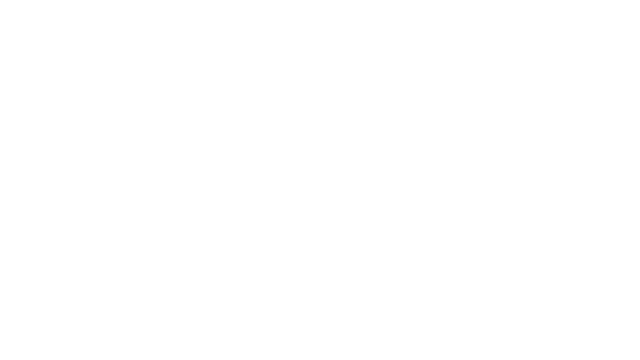
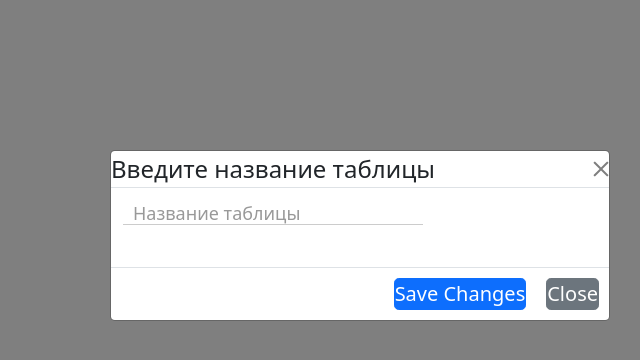
Before and after one commit to tallsage/table, a React (Create React App) app: page /createTable in a window 1280 px wide. Shown: the top 360 px of the page, without its empty margins (640-1280 px from the left). Built offline with nearby package versions, Linux system fonts and the light colour scheme.

Commit message:
buggg isNotAFunction

```diff
--- a/src/App.js
+++ b/src/App.js
@@ -4,7 +4,8 @@ import {BrowserRouter, Route, Switch} from 'react-router-dom'
 
 import Main from './components/main/Main'
 import Table from './components/table/Table'
-
+import AllTable from './components/allTable/AllTable'
+import CreateTable from './components/createTable/CreateTable';
 
 const App = (props) => {
 
@@ -12,12 +13,27 @@ const App = (props) => {
     <BrowserRouter>
     <div className='App'>
       <Switch>
-        <Route exact path='/' render={()=><Main/>}/>
+        <Route exact path='/' render={()=><Main state={props.state}/>}/>
         <Route exact path='/table' render={()=>
           <Table
             info={props.state[0].table}
             updateStringPerson={props.updateStringPerson}
+            updateStringType={props.updateStringType}
+            updateStringName={props.updateStringName}
+            updateStringTheme={props.updateStringTheme}
+            updateStringPage={props.updateStringPage}
+            updateStringRating={props.updateStringRating}
+            updateIntId={props.updateIntId}
             addString={props.addString}
+          />}
+        />
+        <Route exact path='/allTable' render={()=>
+          <AllTable state={props.state}/>}
+        />
+        <Route exact path='/createTable' render={()=>
+          <CreateTable
+            addTable = {props.addTable}
+            createTableName = {props.createTableName}
           />}
         />
       </Switch>
--- a/src/components/adder/Adder.jsx
+++ b/src/components/adder/Adder.jsx
@@ -7,65 +7,131 @@ import 'bootstrap/dist/css/bootstrap.min.css';
 const Adder = (props) =>{
 
     const [state, setState] = useState({
-        inputValue: ''
+        inputValuePe: '',
+        inputValueTy: '',
+        inputValueN: '',
+        inputValueTh: '',
+        inputValuePa: '',
+        inputValueR: '',
+        Name: ''
     })
 
-    const upd = (e) => {
-        setState({...state, inputValue: e.target.value})
-        props.updateStringPerson(e.target.value)
+    const updPerson = (e) => {
+        var inputValuePe = e.target.value
+        setState({...state, inputValuePe})
+        props.updateStringPerson(inputValuePe)
+    }
+
+    const updType = (e) => {
+        var inputValueTy = e.target.value
+        setState({...state, inputValueTy})
+        props.updateStringType(inputValueTy)
+    }
+
+    const updName = (e) => {
+        var inputValueN = e.target.value
+        setState({...state, inputValueN})
+        props.updateStringName(inputValueN)
+    }
+
+    const updTheme = (e) => {
+        var inputValueTh = e.target.value
+        setState({...state, inputValueTh})
+        props.updateStringTheme(inputValueTh)
+    }
+
+    const updPage = (e) => {
+        var inputValuePa = e.target.value
+        setState({...state, inputValuePa})
+        props.updateStringPerson(inputValuePa)
+    }
+
+    const updRating = (e) => {
+        var inputValueR = e.target.value
+        setState({...state, inputValueR})
+        props.updateStringRating(inputValueR)
+    }
+
+    const updId = (e) => {
+        var newId = props.info.length
+        props.updateIntId(newId)
+    }
+
+    const createTableName = (e) => {
+        var name = e.target.value
+        props.createTableName(name)
+    }
+
+    const addTable = () => {
+        props.addTable()
     }
 
     const addString = () =>{
+        updId()
         props.addString()
+        setState({...state,
+            inputValuePe: '',
+            inputValueTy: '',
+            inputValueN: '',
+            inputValueTh: '',
+            inputValuePa: '',
+            inputValueR: ''})
     }
-
-
 
     return (
     <div>
         <Modal show={props.show} onHide={props.handleClose} contentClassName={s.modal}>
         <Modal.Header closeButton>
-            <Modal.Title>Введите информацию</Modal.Title>
+            <Modal.Title>{props.text}</Modal.Title>
         </Modal.Header>
         <Modal.Body>
             <div className={s.body}>
             <form>
+                {(props.name === true) ? (
                 <div className={s.group}>
-                    <input type="text" required value={state.inputValue} onChange={upd}/>
+                    <input type="text" required value={state.Name} onChange={createTableName}/>
+                    <span className={s.bar}></span>
+                    <label className={s.label}>Название таблицы</label>
+                </div>) : (
+                    <div>
+                        <div className={s.group}>
+                            <input type="text" required value={state.inputValuePe} onChange={updPerson}/>
                             <span className={s.bar}></span>
                             <label className={s.label}>Преподаватель</label>
                         </div>
                         <div className={s.group}>
-                    <input type="text" required/>
+                            <input type="text" required value={state.inputValueTy} onChange={updType}/>
                             <span className={s.bar}></span>
                             <label className={s.label}>Публикация</label>
                         </div>
                         <div className={s.group}>
-                    <input type="text" required/>
+                            <input type="text" required value={state.inputValueN} onChange={updName}/>
                             <span className={s.bar}></span>
                             <label className={s.label}>Название</label>
                         </div>
                         <div className={s.group}>
-                    <input type="text" required/>
+                            <input type="text" required value={state.inputValueTh} onChange={updTheme}/>
                             <span className={s.bar}></span>
                             <label className={s.label}>Тематика</label>
                         </div>
                         <div className={s.group}>
-                    <input type="text" required/>
+                            <input type="text" required value={state.inputValuePa} onChange={updPage}/>
                             <span className={s.bar}></span>
                             <label className={s.label}>Страниц</label>
                         </div>
                         <div className={s.group}>
-                    <input type="text" required/>
+                            <input type="text" required value={state.inputValueR} onChange={updRating}/>
                             <span className={s.bar}></span>
                             <label className={s.label}>Рейтинг</label>
                         </div>
+                    </div>
+                )}
             </form>
             </div>
         </Modal.Body>
         <Modal.Footer className={s.footer}>
             <Button variant="primary" onClick={()=>{
-                addString()
+                (props.name === true) ? (addTable()) : (addString())
                 props.handleClose()
             }} size='lg' className={s.button}>
             Save Changes
--- /dev/null
+++ b/src/components/allTable/AllTable.jsx
@@ -0,0 +1,28 @@
+import React from "react";
+import s from './AllTable.module.css'
+import Button from "../button/Button";
+
+const AllTable = (props) =>{
+
+    const createButtons = () =>{
+        var i = 0
+        return props.state.map(el =>{
+            i = i+1
+            return (
+                <div className={s.b}>
+                <div className={s.block}>
+                    <Button width='530' height='100' text={'ТАБЛИЦА ' + i} path={'/table?' + i}/>
+                </div>
+            </div>
+            )
+        })
+    }
+
+    return(
+            <div className={s.button}>
+                {createButtons()}
+            </div>
+    )
+}
+
+export default AllTable
--- /dev/null
+++ b/src/components/allTable/AllTable.module.css
@@ -0,0 +1,18 @@
+.button{
+    grid-column: 2;
+    display: flex;
+    justify-content: center;
+    flex-direction: column;
+}
+
+.block{
+    width: 400px;
+    height: 100px;
+}
+
+.b{
+    display: flex;
+    justify-content: center;
+    align-items: center;
+    margin: 10px !important;
+}
--- /dev/null
+++ b/src/components/createTable/CreateTable.jsx
@@ -0,0 +1,20 @@
+import React from "react";
+import s from './CreateTable.module.css'
+import Adder from "../adder/Adder";
+
+const createTable = (props) =>{
+
+    return(
+        <div>
+            <Adder
+                text={'Введите название таблицы'}
+                name={true}
+                show={true}
+                createTable={props.createTableName}
+                addTable={props.addTable}
+            />
+        </div>
+    )
+}
+
+export default createTable
--- a/src/components/table/Table.jsx
+++ b/src/components/table/Table.jsx
@@ -180,10 +180,18 @@ const Table = (props) =>{
             </div>
             <div className={s.modal}>
                 <Adder
+                    text={'Введите информацию'}
                     show={state.setShow}
                     handleClose={handleClose}
                     addString={props.addString}
+                    info={props.info}
                     updateStringPerson={props.updateStringPerson}
+                    updateStringType={props.updateStringType}
+                    updateStringName={props.updateStringName}
+                    updateStringTheme={props.updateStringTheme}
+                    updateStringPage={props.updateStringPage}
+                    updateStringRating={props.updateStringRating}
+                    updateIntId={props.updateIntId}
                 />
             </div>
         </div>
--- a/src/components/table/Table.module.css
+++ b/src/components/table/Table.module.css
@@ -8,7 +8,6 @@
     background: #ECE9E0;
     color: #656665;
     border: 16px solid #ECE9E0;
-    border-radius: 20px;
 }
 
 .leftB{
--- a/src/redux/state.js
+++ b/src/redux/state.js
@@ -2,6 +2,7 @@ import {renderEntireTree} from '../render'
 
 let state =
 [{
+  name: 'ДОКЛАДЫ',
   id: 1,
   table :[{
     Person: 'Николаев Николай',
@@ -44,23 +45,71 @@ let state =
 export const addString = () => {
     var newString = {
         Person: state.newPerson,
-        Type: '',
-        Name: '',
-        Theme: '',
-        Page: '',
-        Rating: '',
-        id: ''
+        Type: state.newType,
+        Name: state.newName,
+        Theme: state.newTheme,
+        Page: state.newPage,
+        Rating: state.newRating,
+        id: state.id
     }
     state[0].table.push(newString)
     state.newPerson = ''
+    state.newType = ''
+    state.newName = ''
+    state.newTheme = ''
+    state.newPage = ''
+    state.newRating = ''
+    state.id = ''
+    renderEntireTree(state)
+}
+
+export const addTable = () => {
+    var newTable = {
+        name: state.Name
+    }
+    state.push(newTable)
+    state.Name = ''
     renderEntireTree(state)
 }
 
 export const updateStringPerson = (newText) => {
-    console.log(newText);
     state.newPerson = newText
     renderEntireTree(state)
 }
 
+export const updateStringType = (newText) => {
+    state.newType = newText
+    renderEntireTree(state)
+}
+
+export const updateStringName = (newText) => {
+    state.newName = newText
+    renderEntireTree(state)
+}
+
+export const updateStringTheme = (newText) => {
+    state.newTheme = newText
+    renderEntireTree(state)
+}
+
+export const updateStringPage = (newText) => {
+    state.newPage = newText
+    renderEntireTree(state)
+}
+
+export const updateStringRating = (newText) => {
+    state.newRating = newText
+    renderEntireTree(state)
+}
+
+export const updateIntId = (newText) => {
+    state.id = newText
+    renderEntireTree(state)
+}
+
+export const createTableName = (newText) => {
+    state.Name = newText
+    renderEntireTree(state)
+}
 
 export default state
```
Also changed, not shown: src/components/main/Main.jsx (+4 -4 lines), src/render.js (+12 -2 lines), src/components/createTable/CreateTable.module.css (added). Lines whose indentation alone changed are shown as unchanged.
